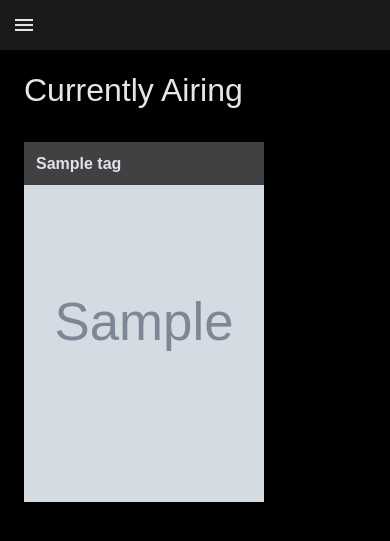
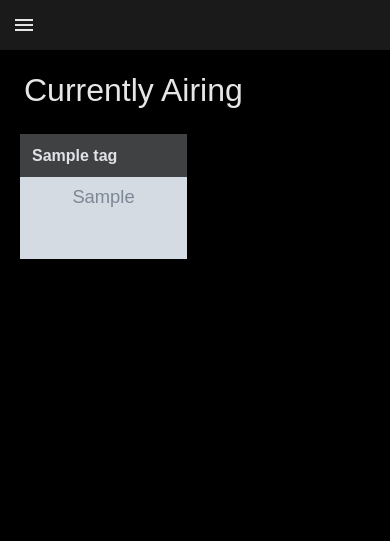
Before and after one commit to derekkwok/channel2, a Python web app: template templates/web/pages/index.html in a window 390 px wide. Shown: the top 541 px of the page. Run offline with Jinja, Linux system fonts and the light colour scheme; the template is opened without the code that fills it: most values are stand-ins (such as "Sample title", 1, 10 or a date in 2020); grey boxes marked "Sample" are stand-in pictures; some libraries are stand-ins or nearby versions; some web fonts are replaced.

Commit message:
Update index page styles for mobile devices.

```diff
--- a/static/css/grid.css
+++ b/static/css/grid.css
@@ -40,7 +40,6 @@
         grid-template-columns: 300px auto;
         grid-template-rows: auto;
         grid-template-areas: "nav content";
-        max-width: 1440px;
     }
     .nav {
         grid-area: nav;
--- a/static/css/nav.css
+++ b/static/css/nav.css
@@ -3,11 +3,15 @@
 }
 
 .nav-bar-menu-button {
+    align-items: center;
     border: none;
     background: transparent;
     color: var(--text-primary);
+    display: flex;
     height: 48px;
+    justify-content: center;
     outline: none;
+    text-align: center;
     width: 48px;
 }
 
--- a/static/css/tag.css
+++ b/static/css/tag.css
@@ -74,20 +74,41 @@
 }
 
 .ti-item {
-    background-size: cover;
-    background-position: center;
-    background-repeat: no-repeat;
     display: inline-block;
-    height: 360px;
-    margin: 12px;
+    padding: 12px;
     width: 240px;
+}
+
+.ti-image {
+    max-width: 100%;
+}
+
+@media screen and (max-width: 480px) {
+    .ti-item {
+        width: 50%;
+        padding: 4px 8px;
+    }
+}
+
+@media screen and (min-width: 481px) and (max-width: 767px) {
+    .ti-item {
+        width: 33%;
+        padding: 4px 8px;
+    }
+}
+
+@media screen and (min-width: 768px) and (max-width: 999px) {
+    .ti-item {
+        width: 25%;
+        padding: 4px 8px;
+    }
 }
 
 .ti-link {
     display: block;
-    height: 360px;
+    height: 100%;
     position: relative;
-    width: 240px;
+    width: 100%;
 }
 
 .ti-info {
--- a/templates/web/components/nav.html
+++ b/templates/web/components/nav.html
@@ -1,9 +1,9 @@
 <div class="nav-bar">
-    <button
+    <span
         class="nav-bar-menu-button"
         onclick="document.getElementsByClassName('nav')[0].classList.toggle('nav-active')">
         <i class="material-icons">menu</i>
-    </button>
+    </span>
 </div>
 <div class="nav">
     <a class="nav-logo" href="{{ url('index') }}"><h1>Channel 2</h1></a>
--- a/templates/web/pages/index.html
+++ b/templates/web/pages/index.html
@@ -4,8 +4,9 @@
     <h1 class="page-title">Currently Airing</h1>
     <ul class="ti-list">
         {% for tag in tags %}
-            <li class="ti-item" style="background-image:url({{ tag.cover_image.url }})">
+            <li class="ti-item">
                 <a href="{{ url('tag', args=[tag.pk, tag.slug]) }}" class="ti-link">
+                    <img src="{{ tag.cover_image.url }}" class="ti-image">
                     <div class="ti-info">
                         <span class="ti-link-title">{{ tag.name }}</span>
                     </div>
```
